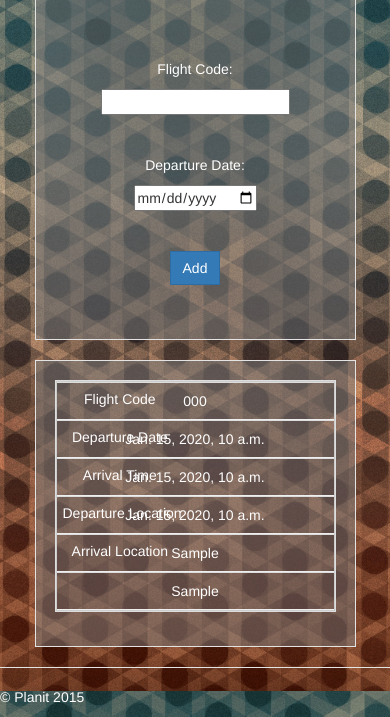
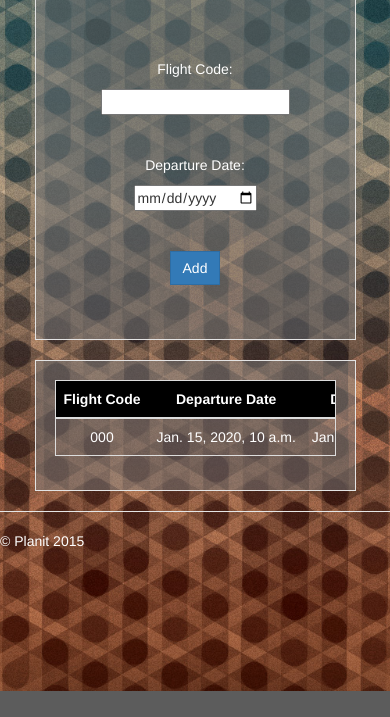
Before and after one commit to Deathridge/planit, a Django app: template flights/templates/flight.html in a window 390 px wide. Shown: the part 153-870 px from the top of the page. After the commit the page ends 844 px from the top, so only its background shows below. Run offline with Django 3.2, Linux system fonts and the light colour scheme; the template is opened without the code that fills it: most values are stand-ins (such as "Sample title", 1, 10 or a date in 2020); form fields are guessed from the names that the template uses; some libraries are stand-ins or nearby versions.

Commit message:
table formatting for mobile

```diff
--- a/static/css/flights.css
+++ b/static/css/flights.css
@@ -87,46 +87,7 @@
 
   }
 
-  table, thead, tbody, th, td, tr {
-    display: block;
-  }
 
-  /* Hide table headers (but not display: none;, for accessibility) */
-  thead tr {
-    position: absolute;
-    top: -9999px;
-    left: -9999px;
-  }
-
-  tr { border: 1px solid #ccc; }
-
-  td {
-    /* Behave  like a "row" */
-    border: none;
-    border-bottom: 1px solid #eee;
-    position: relative;
-    padding-left: 50%;
-  }
-
-  td:before {
-    /* Now like a table header */
-    position: absolute;
-    /* Top/left values mimic padding */
-    top: 6px;
-    left: 6px;
-    width: 45%;
-    padding-right: 10px;
-    white-space: nowrap;
-  }
-
-  /*
-  Label the data
-  */
-  td:nth-of-type(1):before { content: "Flight Code"; }
-  td:nth-of-type(2):before { content: "Departure Date"; }
-  td:nth-of-type(3):before { content: "Arrival Time"; }
-  td:nth-of-type(4):before { content: "Departure Location"; }
-  td:nth-of-type(5):before { content: "Arrival Location"; }
 
 }
 
```
